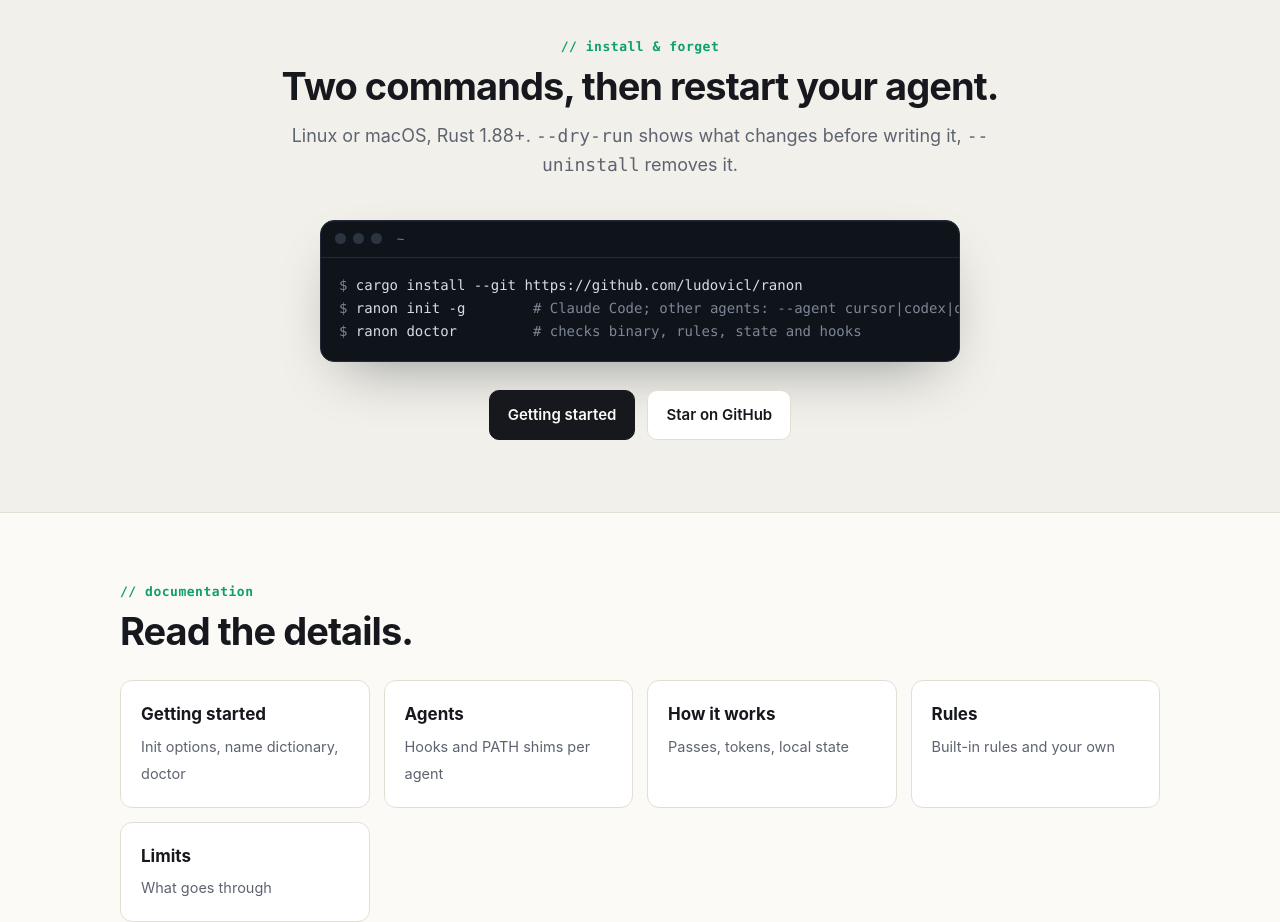
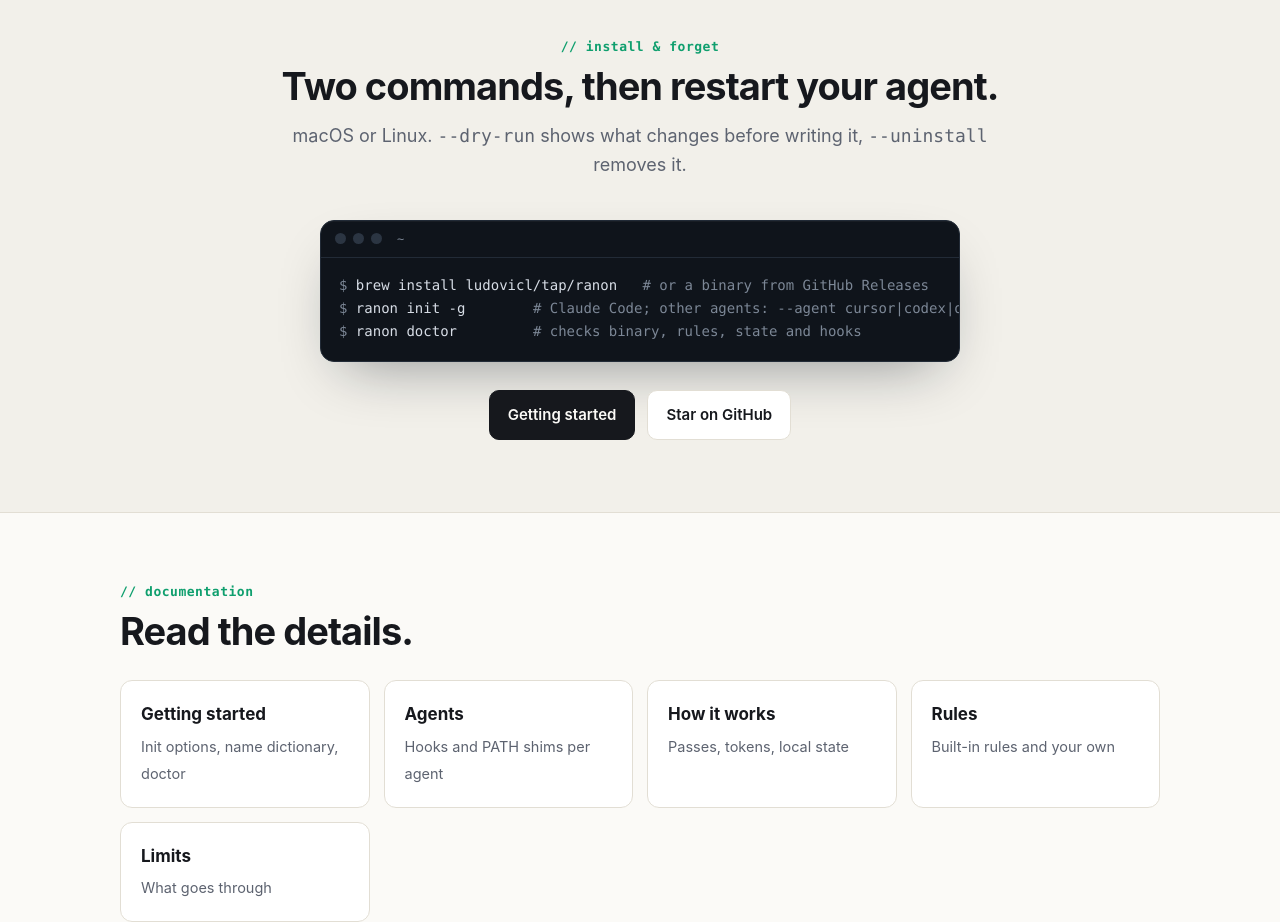
Before and after one commit to ludovicl/ranon, a plain HTML site: page site/index.html in a window 1280 px wide. Shown: the part 4880-5802 px from the top of the page. Drawn offline with Linux system fonts and the light colour scheme.

Commit message:
Ship prebuilt binaries and a Homebrew install
A tag builds static binaries for macOS and Linux and attaches them to a
GitHub release. The README shows the logo and a demo of psql output
before and after masking, and install docs point to Homebrew.

```diff
--- a/site/index.html
+++ b/site/index.html
@@ -366,10 +366,10 @@ footer .wrap { display: flex; flex-wrap: wrap; gap: 10px 24px; justify-content:
   <div class="wrap">
     <p class="kicker">// install &amp; forget</p>
     <h2>Two commands, then restart your agent.</h2>
-    <p class="sub">Linux or macOS, Rust 1.88+. <span class="mono">--dry-run</span> shows what changes before writing it, <span class="mono">--uninstall</span> removes it.</p>
+    <p class="sub">macOS or Linux. <span class="mono">--dry-run</span> shows what changes before writing it, <span class="mono">--uninstall</span> removes it.</p>
     <div class="term">
       <div class="term-bar"><i></i><i></i><i></i><b>~</b></div>
-<pre><span class="p">$</span> cargo install --git https://github.com/ludovicl/ranon
+<pre><span class="p">$</span> brew install ludovicl/tap/ranon   <span class="d"># or a binary from GitHub Releases</span>
 <span class="p">$</span> ranon init -g        <span class="d"># Claude Code; other agents: --agent cursor|codex|opencode</span>
 <span class="p">$</span> ranon doctor         <span class="d"># checks binary, rules, state and hooks</span></pre>
     </div>
```
Also changed, not shown: docs/demo.gif (added), 4 other files.
